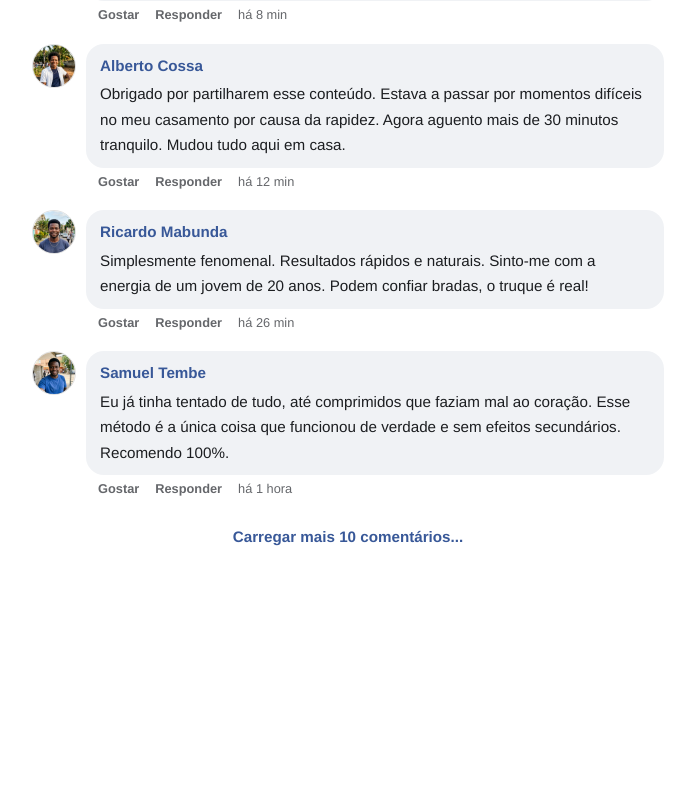
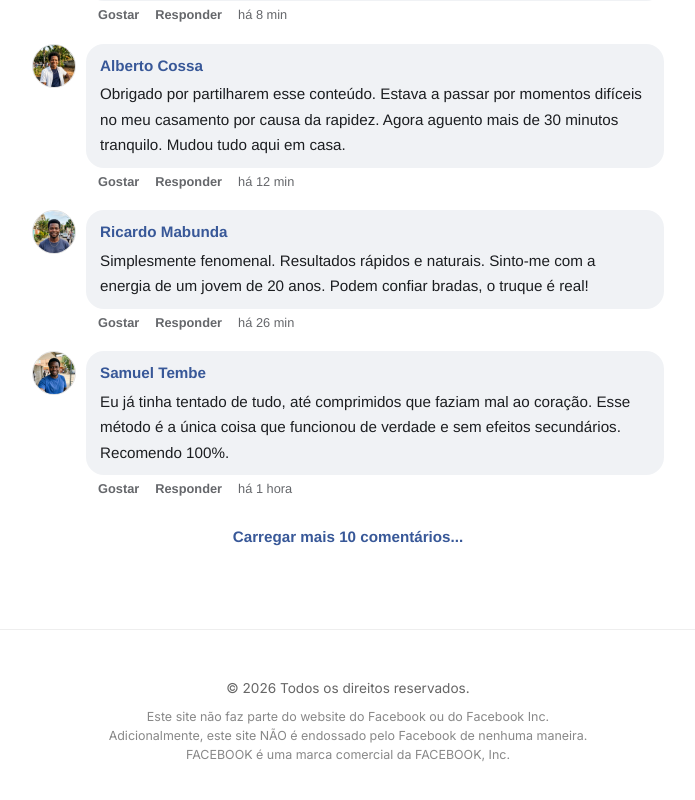
Before and after one commit to perfectdetails258-byte/truque-de-ig, a React (Vite) app: page / in a window 1280 px wide. Shown: the part 1618-2418 px from the top of the page, without its empty margins (292-987 px from the left). Before the commit the page ends 2247 px from the top, so only its background shows below. Built offline with nearby package versions, Linux system fonts and the light colour scheme.

Commit message:
feat: add footer with copyright 2026 and disclaimer

```diff
--- a/src/App.tsx
+++ b/src/App.tsx
@@ -203,6 +203,14 @@ function App() {
           </div>
         </div>
       </section>
+
+      {/* ══════════════════ FOOTER ══════════════════ */}
+      <footer className="footer">
+        <div className="container">
+          <p className="footer-copy">© 2026 Todos os direitos reservados.</p>
+          <p className="footer-disclaimer">Este site não faz parte do website do Facebook ou do Facebook Inc. Adicionalmente, este site NÃO é endossado pelo Facebook de nenhuma maneira. FACEBOOK é uma marca comercial da FACEBOOK, Inc.</p>
+        </div>
+      </footer>
     </>
   );
 }
```
